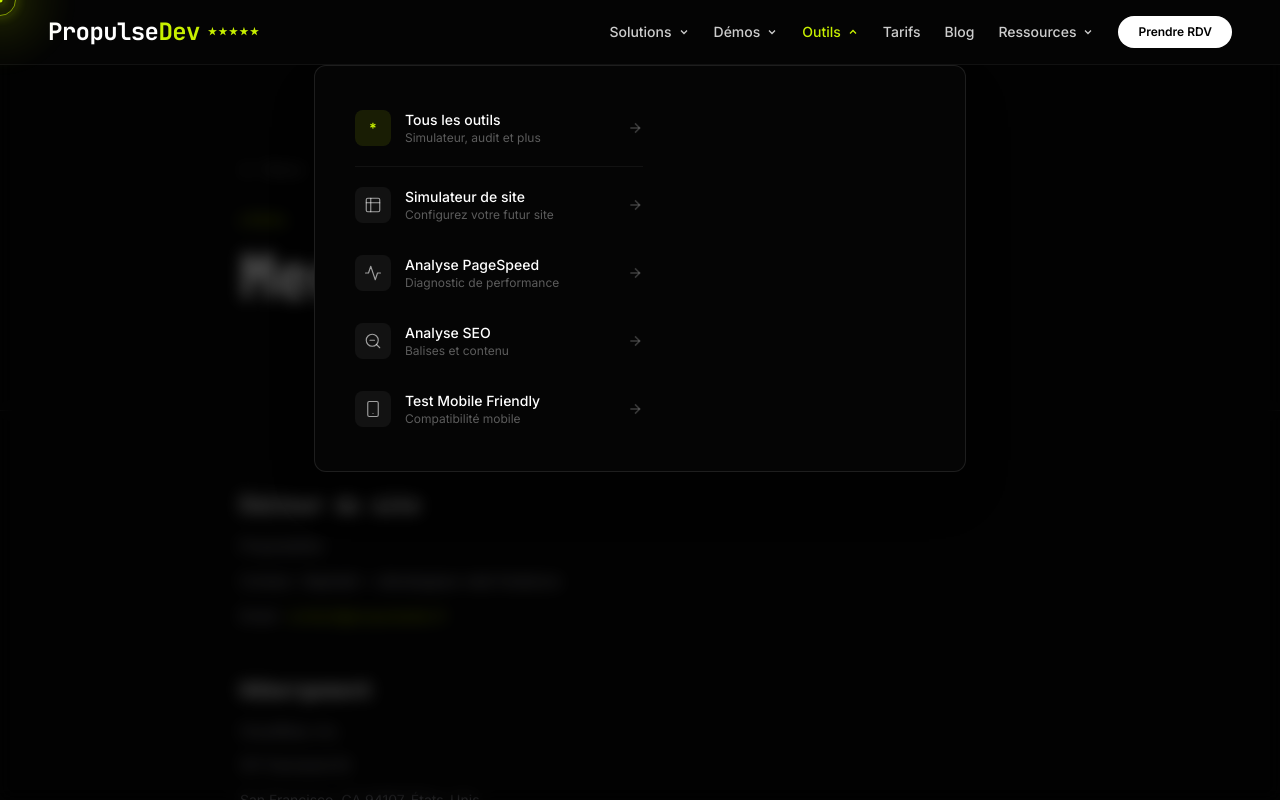
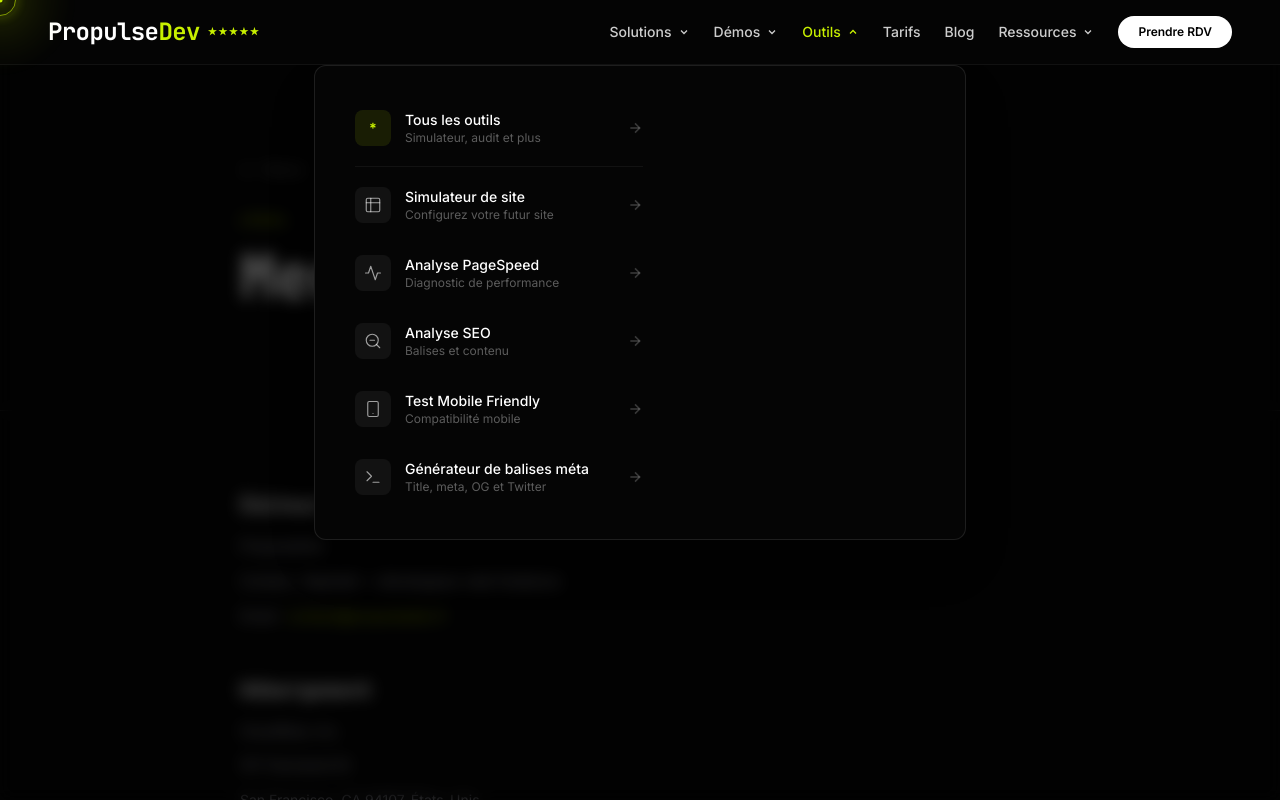
Before and after one commit to lenull12/propulse-site, a Next.js app: page /mentions-legales in a window 1280 px wide. Both pictures are taken after a click on the button "Outils". Shown: the top 800 px of the page. Built offline with nearby package versions, Linux system fonts and the light colour scheme.

Commit message:
test outils

```diff
--- a/components/audit/audit-section.tsx
+++ b/components/audit/audit-section.tsx
@@ -105,7 +105,7 @@
 
       if (!res.ok) {
         const err = await res.json()
-        throw new Error(err.error || `Erreur ${res.status}`)
+        throw new Error(err.details || err.error || `Erreur ${res.status}`)
       }
 
       const data: AuditResults = await res.json()
--- a/components/outils/mobile-friendly.tsx
+++ b/components/outils/mobile-friendly.tsx
@@ -40,7 +40,7 @@
       })
       if (!res.ok) {
         const err = await res.json()
-        throw new Error(err.error || `Erreur ${res.status}`)
+        throw new Error(err.details || err.error || `Erreur ${res.status}`)
       }
       setResult(await res.json())
     } catch (e) {
--- a/components/site-nav.tsx
+++ b/components/site-nav.tsx
@@ -385,6 +385,26 @@
                       <polyline points="12 5 19 12 12 19" />
                     </svg>
                   </Link>
+                  <Link
+                    href="/outils/meta-generator"
+                    onClick={() => setActiveMenu(null)}
+                    className="group flex items-center gap-3.5 rounded-lg px-4 py-3 transition-colors hover:bg-white/5"
+                  >
+                    <span className="flex h-9 w-9 shrink-0 items-center justify-center rounded-lg bg-white/5 text-white/60 transition-transform group-hover:scale-110">
+                      <svg width="18" height="18" viewBox="0 0 24 24" fill="none" stroke="currentColor" strokeWidth="1.5" strokeLinecap="round" strokeLinejoin="round">
+                        <path d="M4 17l6-6-6-6" />
+                        <path d="M12 19h8" />
+                      </svg>
+                    </span>
+                    <span className="flex flex-col">
+                      <span className="text-sm font-medium text-foreground">Générateur de balises méta</span>
+                      <span className="text-xs font-light text-white/35">Title, meta, OG et Twitter</span>
+                    </span>
+                    <svg width="16" height="16" viewBox="0 0 24 24" fill="none" stroke="currentColor" strokeWidth="2.5" className="ml-auto shrink-0 text-white/20 transition-all group-hover:translate-x-1 group-hover:text-accent" aria-hidden="true">
+                      <line x1="5" y1="12" x2="19" y2="12" />
+                      <polyline points="12 5 19 12 12 19" />
+                    </svg>
+                  </Link>
                 </div>
               )}
 
@@ -570,6 +590,19 @@
               </span>
               <span className="text-base font-medium text-foreground/70">Test Mobile Friendly</span>
             </Link>
+            <Link
+              href="/outils/meta-generator"
+              onClick={() => setMenuOpen(false)}
+              className={`flex items-center gap-3 py-3 border-b border-white/5 transition-colors ${pathname === "/outils/meta-generator" ? "text-accent" : "hover:text-accent"}`}
+            >
+              <span className="flex h-8 w-8 items-center justify-center rounded-lg bg-white/5 text-white/50">
+                <svg width="16" height="16" viewBox="0 0 24 24" fill="none" stroke="currentColor" strokeWidth="1.5" strokeLinecap="round" strokeLinejoin="round">
+                  <path d="M4 17l6-6-6-6" />
+                  <path d="M12 19h8" />
+                </svg>
+              </span>
+              <span className="text-base font-medium text-foreground/70">Générateur de balises méta</span>
+            </Link>
           </div>
 
           {/* Démos par secteur */}
```
Also changed, not shown: 2 other files (tests, documents, lock files or other folders).
